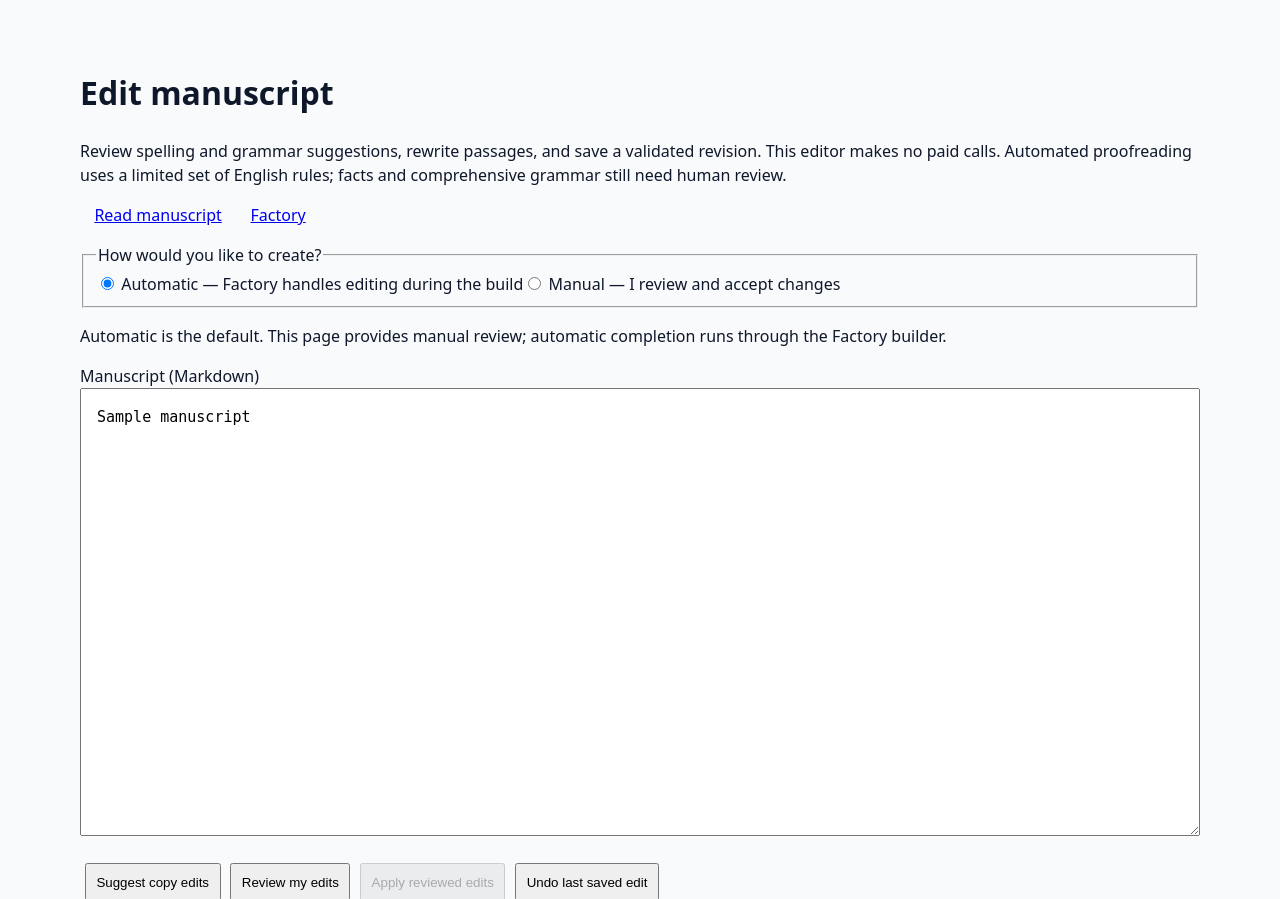
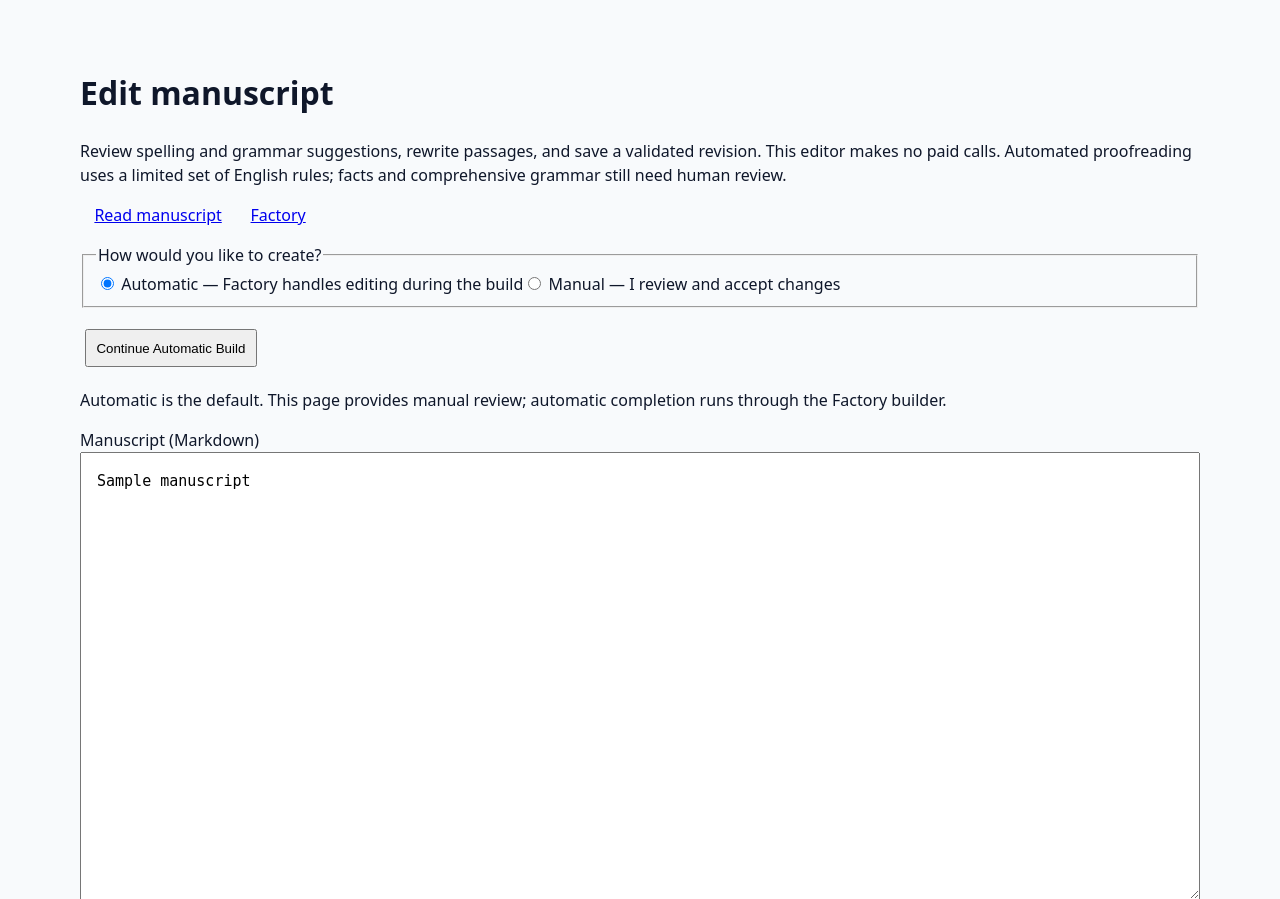
Before and after one commit to laantab/Digital-Product-Factory, a Flask app: template templates/ebook_manuscript_editor.html in a window 1280 px wide. Shown: the top 899 px of the page. Run offline with Flask 3, Linux system fonts and the light colour scheme; the template is opened without the code that fills it: most values are stand-ins (such as "Sample title", 1, 10 or a date in 2020); parts of the project's set-up code (start-up, migrations or seed data) failed here and were passed over; some libraries are stand-ins or nearby versions.

Commit message:
Wire automatic-mode button to existing authenticated resume build action

```diff
--- a/templates/ebook_manuscript_editor.html
+++ b/templates/ebook_manuscript_editor.html
@@ -2,11 +2,22 @@
 <title>Edit manuscript</title><style>body{font:16px/1.5 system-ui;background:#f8fafc;color:#0f172a;margin:2rem auto;max-width:70rem;padding:1rem}textarea{box-sizing:border-box;width:100%;min-height:28rem;padding:1rem;font:15px/1.6 monospace}button,a{padding:.6rem;margin:.3rem}pre{white-space:pre-wrap;background:white;padding:1rem}button{cursor:pointer}#message{font-weight:600}</style>
 <h1>Edit manuscript</h1><p>Review spelling and grammar suggestions, rewrite passages, and save a validated revision. This editor makes no paid calls. Automated proofreading uses a limited set of English rules; facts and comprehensive grammar still need human review.</p>
 <p><a href="/ebook-workspace/{{ project_id }}/manuscript">Read manuscript</a><a href="/">Factory</a></p>
-<fieldset><legend>How would you like to create?</legend><label><input type="radio" name="editor-mode" value="automatic" checked> Automatic — Factory handles editing during the build</label><label><input type="radio" name="editor-mode" value="manual"> Manual — I review and accept changes</label></fieldset><p id="mode-info" role="status">Automatic is the default. This page provides manual review; automatic completion runs through the Factory builder.</p><label for="draft">Manuscript (Markdown)</label><textarea id="draft">{{ manuscript }}</textarea>
+<fieldset><legend>How would you like to create?</legend><label><input type="radio" name="editor-mode" value="automatic" checked> Automatic — Factory handles editing during the build</label><label><input type="radio" name="editor-mode" value="manual"> Manual — I review and accept changes</label></fieldset><p><button id="auto-continue" type="button">Continue Automatic Build</button></p><p id="mode-info" role="status">Automatic is the default. This page provides manual review; automatic completion runs through the Factory builder.</p><label for="draft">Manuscript (Markdown)</label><textarea id="draft">{{ manuscript }}</textarea>
 <p><button id="suggest">Suggest copy edits</button><button id="review">Review my edits</button><button id="apply" disabled>Apply reviewed edits</button><button id="undo">Undo last saved edit</button></p>
 <p id="message" role="status"></p><h2>Changes and findings</h2><pre id="findings">Review your edits before applying them.</pre>
 <script>
 document.querySelectorAll('input[name="editor-mode"]').forEach(input=>input.addEventListener('change',()=>{const manual=document.querySelector('input[name="editor-mode"]:checked').value==='manual';document.getElementById('mode-info').textContent=manual?'Manual editing: preview, review and accept each saved change yourself.':'Automatic mode is selected. Return to the Factory builder to continue automatic creation; this page remains a review-only editor.';}));
+document.getElementById('auto-continue').onclick=async()=>{
+ const btn=document.getElementById('auto-continue'); btn.disabled=true;
+ const info=document.getElementById('mode-info'); info.textContent='Starting the existing Factory build…';
+ try {
+   const response=await fetch('/ebook/build/{{ project_id }}/resume',{method:'POST'});
+   const result=await response.json();
+   if(!response.ok) throw new Error(result.error||'The build could not resume.');
+   info.textContent='Automatic build requested. Follow progress in the Factory. Required approvals and quality checks still apply.';
+   window.location.href='/';
+ } catch(error){ info.textContent=error.message; btn.disabled=false; }
+};
 const draft=document.getElementById('draft'), message=document.getElementById('message'), findings=document.getElementById('findings'), save=document.getElementById('apply');
 let originalDigest={{ manuscript_digest|tojson }}, reviewed=null;
 async function action(name,body={}) {
```
